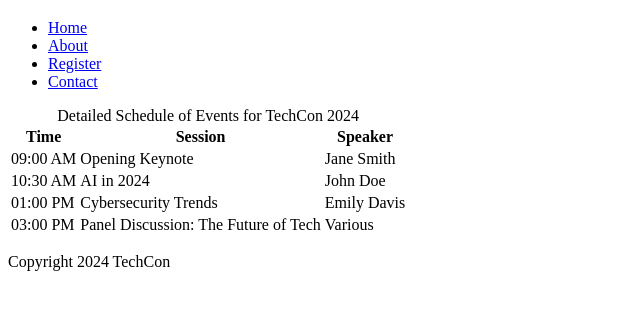
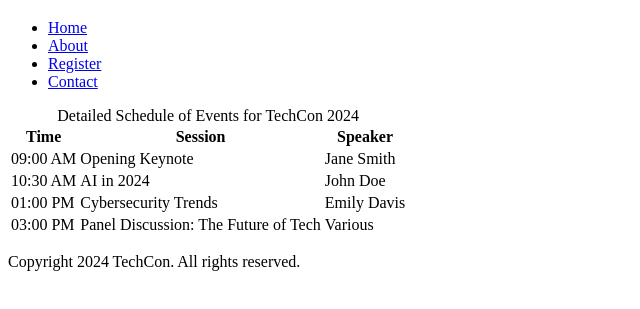
Before and after one commit to Aycreamy/TechCon_HTML, a plain HTML site: page techcon_website/schedule.html in a window 1280 px wide. Shown: the part 61-370 px from the top of the page, without its empty margins (0-640 px from the left). Drawn offline with Linux system fonts and the light colour scheme.

Commit message:
Fix: one-line copyright footer

```diff
--- a/techcon_website/schedule.html
+++ b/techcon_website/schedule.html
@@ -52,8 +52,6 @@
       </table>
     </main>
 
-    <footer>
-      <p>Copyright 2024 TechCon</p>
-    </footer>
-  </body>
+<footer><p>Copyright 2024 TechCon. All rights reserved.</p></footer>
+</body>
 </html>
```
